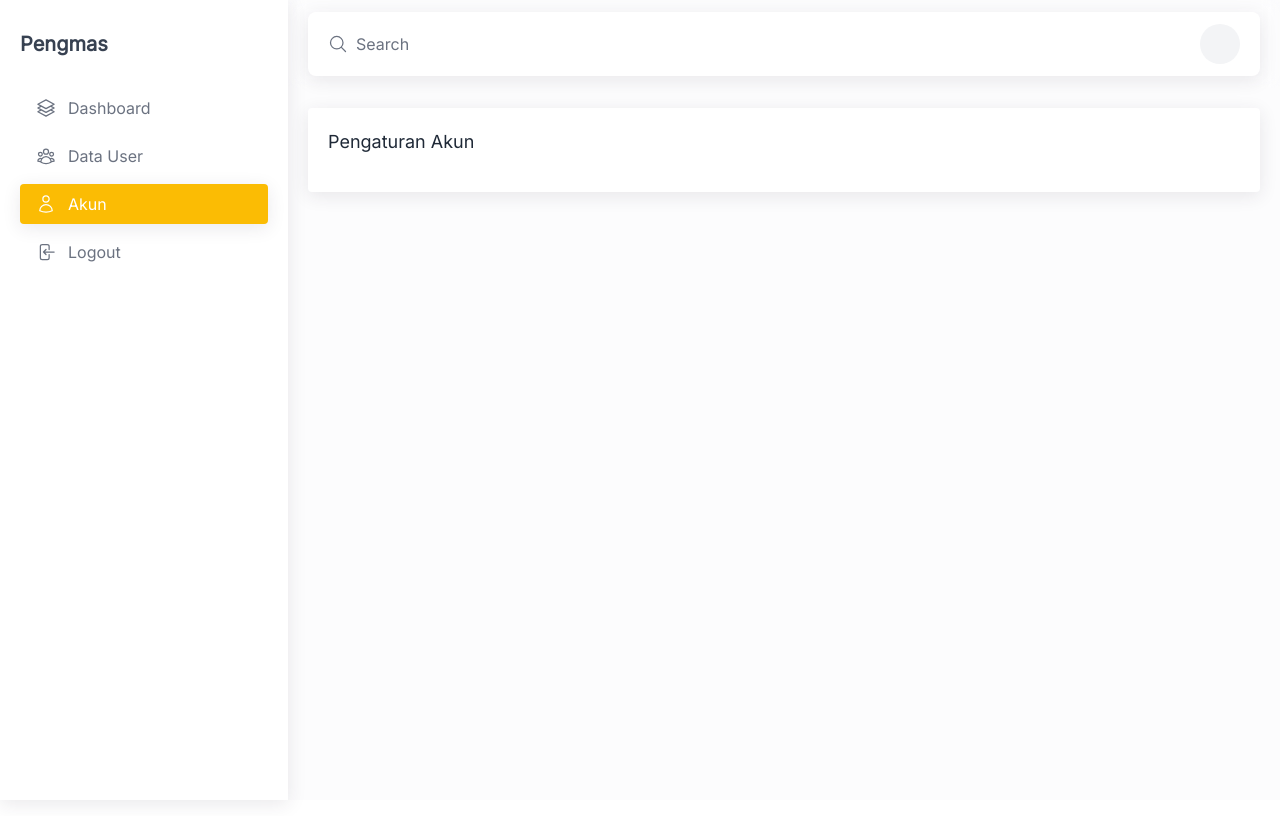
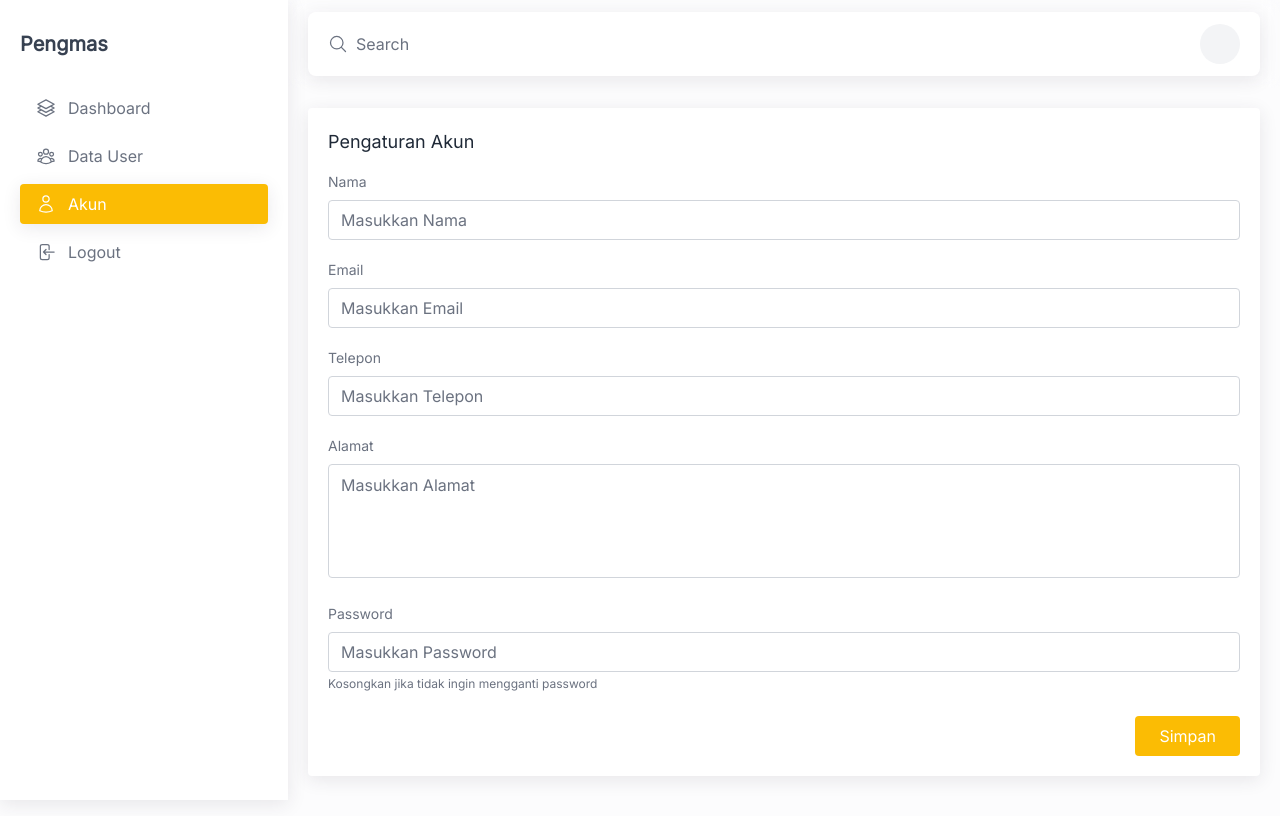
Before and after one commit to izzaalfiansyah/pengmas, a Next.js app: page /admin/akun in a window 1280 px wide. Built offline with nearby package versions, Linux system fonts and the light colour scheme; no server answers.

Commit message:
add notification

```diff
--- /dev/null
+++ b/src/components/form/textarea.tsx
@@ -0,0 +1,10 @@
+import { TextareaHTMLAttributes } from "react";
+
+export default function (props: TextareaHTMLAttributes<HTMLTextAreaElement>) {
+  return (
+    <textarea
+      className="rounded border border-gray-300 min-h-10 bg-white px-3 w-full outline-none focus:shadow-sm focus:ring-2 focus:ring-orange-200 focus:border-orange-400 transition disabled:bg-gray-50 resize-none"
+      {...props}
+    ></textarea>
+  );
+}
--- /dev/null
+++ b/src/components/icons/x-icon.tsx
@@ -0,0 +1,21 @@
+import IconProps from "./icon";
+
+export default function (props: IconProps) {
+  return (
+    <svg
+      xmlns="http://www.w3.org/2000/svg"
+      fill="none"
+      viewBox="0 0 24 24"
+      strokeWidth={1.5}
+      stroke="currentColor"
+      className="w-6 h-6"
+      {...props}
+    >
+      <path
+        strokeLinecap="round"
+        strokeLinejoin="round"
+        d="M6 18L18 6M6 6l12 12"
+      />
+    </svg>
+  );
+}
--- a/src/contexts/auth-context.tsx
+++ b/src/contexts/auth-context.tsx
@@ -68,7 +68,7 @@ export default function AuthProvider(props: { children: ReactNode }) {
           <div className="rounded-full animate animate-pulse bg-primary h-8 w-8"></div>
         </div>
       )}
-      {props.children}
+      {!isLoading && props.children}
     </AuthContext.Provider>
   );
 }
--- a/src/contexts/loading-context.tsx
+++ b/src/contexts/loading-context.tsx
@@ -1,4 +1,4 @@
-import { createContext, useContext, useState } from "react";
+import { createContext, useContext, useEffect, useState } from "react";
 
 const LoadingContext = createContext<{
   value: boolean;
@@ -17,12 +17,6 @@ export default function LoadingProvider(props: { children: any }) {
 
   const finish = async () => {
     setWidth(100);
-    setTimeout(() => {
-      setOpacity(0);
-      setTimeout(() => {
-        setWidth(0);
-      }, 500);
-    }, 500);
   };
 
   const value = {
@@ -36,6 +30,19 @@ export default function LoadingProvider(props: { children: any }) {
     },
     value: val,
   };
+
+  useEffect(() => {
+    if (width == 100) {
+      const timeout = setTimeout(() => {
+        setOpacity(0);
+        setTimeout(() => {
+          setWidth(0);
+        }, 500);
+      }, 500);
+
+      return () => clearTimeout(timeout);
+    }
+  }, [width]);
 
   return (
     <LoadingContext.Provider value={value}>
--- /dev/null
+++ b/src/contexts/notif-context.tsx
@@ -0,0 +1,75 @@
+import CheckBadgeIcon from "@/components/icons/check-badge-icon";
+import WarningIcon from "@/components/icons/warning-icon";
+import XIcon from "@/components/icons/x-icon";
+import {
+  ReactNode,
+  createContext,
+  useContext,
+  useEffect,
+  useState,
+} from "react";
+
+const NotifContext = createContext<{
+  show: (message: string, success?: boolean) => void;
+} | null>(null);
+
+export default function NotifProvider(props: { children: ReactNode }) {
+  const [show, setShow] = useState(false);
+  const [success, setSuccess] = useState(false);
+  const [message, setMessage] = useState("");
+
+  const value = {
+    show: (message: string, success = true) => {
+      if (show == true) {
+        setShow(false);
+        setTimeout(() => {
+          setMessage(message);
+          setSuccess(success);
+          setShow(true);
+        }, 400);
+      } else {
+        setMessage(message);
+        setSuccess(success);
+        setShow(true);
+      }
+    },
+  };
+
+  useEffect(() => {
+    if (show == true) {
+      const timeout = setTimeout(() => {
+        setShow(false);
+      }, 3000);
+
+      return () => clearTimeout(timeout);
+    }
+  }, [show]);
+
+  return (
+    <NotifContext.Provider value={value}>
+      <div
+        className={`fixed top-10 right-10 left-10 flex z-[99995] justify-end transition duration-[800ms] ${
+          show ? "translate-x-0" : "translate-x-full"
+        }`}
+      >
+        <div className="bg-white rounded shadow-lg border space-x-5 p-3 px-5 flex items-center">
+          {success ? (
+            <CheckBadgeIcon className="text-green-500 w-6 h-6" />
+          ) : (
+            <WarningIcon className="text-red-500 w-6 h-6" />
+          )}
+          <div className="grow text-sm">
+            <div className="text-gray-900">Informasi!</div>
+            <div>{message}</div>
+          </div>
+          <button type="button" onClick={() => setShow(false)}>
+            <XIcon className="w-6 h-6" />
+          </button>
+        </div>
+      </div>
+      {props.children}
+    </NotifContext.Provider>
+  );
+}
+
+export const useNotif = () => useContext(NotifContext);
--- a/src/pages/_app.tsx
+++ b/src/pages/_app.tsx
@@ -1,14 +1,17 @@
 import AuthProvider from "@/contexts/auth-context";
 import LoadingProvider from "@/contexts/loading-context";
+import NotifProvider from "@/contexts/notif-context";
 import "@/styles/globals.css";
 import type { AppProps } from "next/app";
 
 export default function App({ Component, pageProps }: AppProps) {
   return (
     <LoadingProvider>
-      <AuthProvider>
-        <Component {...pageProps} />
-      </AuthProvider>
+      <NotifProvider>
+        <AuthProvider>
+          <Component {...pageProps} />
+        </AuthProvider>
+      </NotifProvider>
     </LoadingProvider>
   );
 }
--- a/src/pages/admin/akun/index.tsx
+++ b/src/pages/admin/akun/index.tsx
@@ -1,10 +1,127 @@
 import Card from "@/components/card";
+import FormGroup from "@/components/form/form-group";
+import Input from "@/components/form/input";
+import Textarea from "@/components/form/textarea";
+import { useAuth } from "@/contexts/auth-context";
+import { useLoading } from "@/contexts/loading-context";
+import { useNotif } from "@/contexts/notif-context";
+import User from "@/interfaces/user";
 import AdminLayout from "@/layouts/admin-layout";
+import http from "@/libs/http";
+import { useEffect, useState } from "react";
 
 export default function () {
+  const auth = useAuth();
+  const loading = useLoading();
+  const notif = useNotif();
+
+  const [nama, setNama] = useState("");
+  const [email, setEmail] = useState("");
+  const [telepon, setTelepon] = useState("");
+  const [alamat, setAlamat] = useState("");
+  const [password, setPassword] = useState("");
+  const [error, setError] = useState<any>({});
+
+  const getAccount = async () => {
+    try {
+      const res = await http().get("/user/" + auth?.val?.id);
+      const item: User = res.data.data;
+
+      setNama(item.nama as string);
+      setEmail(item.email as string);
+      setTelepon(item.telepon as string);
+      setAlamat(item.alamat as string);
+    } catch (e) {
+      alert("Gagal mengambil data");
+    }
+  };
+
+  const saveUser = async () => {
+    try {
+      setError({});
+      await http().put("/user/" + auth?.val?.id, {
+        nama,
+        email,
+        telepon,
+        alamat,
+        password,
+      });
+      notif?.show("data berhasil disimpan");
+    } catch (err) {
+      setError(err);
+    }
+  };
+
+  useEffect(() => {
+    loading?.show(getAccount);
+  }, []);
+
   return (
     <AdminLayout title="Akun">
-      <Card title="Pengaturan Akun">{/*  */}</Card>
+      <Card title="Pengaturan Akun">
+        <form
+          onSubmit={(e) => {
+            e.preventDefault();
+            loading?.show(saveUser);
+          }}
+        >
+          <FormGroup label="Nama">
+            <Input
+              placeholder="Masukkan Nama"
+              value={nama}
+              onChange={(e) => setNama(e.currentTarget.value)}
+            />
+            <div className="text-xs mt-1 text-red-500">{error.nama}</div>
+          </FormGroup>
+          <FormGroup label="Email">
+            <Input
+              type="email"
+              placeholder="Masukkan Email"
+              value={email}
+              onChange={(e) => setEmail(e.currentTarget.value)}
+            />
+            <div className="text-xs mt-1 text-red-500">{error.email}</div>
+          </FormGroup>
+          <FormGroup label="Telepon">
+            <Input
+              type="tel"
+              placeholder="Masukkan Telepon"
+              value={telepon}
+              onChange={(e) => setTelepon(e.currentTarget.value)}
+            />
+            <div className="text-xs mt-1 text-red-500">{error.telepon}</div>
+          </FormGroup>
+          <FormGroup label="Alamat">
+            <Textarea
+              rows={4}
+              placeholder="Masukkan Alamat"
+              value={alamat}
+              onChange={(e) => setAlamat(e.currentTarget.value)}
+            />
+            <div className="text-xs mt-1 text-red-500">{error.alamat}</div>
+          </FormGroup>
+          <FormGroup label="Password">
+            <Input
+              type="password"
+              placeholder="Masukkan Password"
+              value={password}
+              onChange={(e) => setPassword(e.currentTarget.value)}
+            />
+            <div className="mt-1 text-xs">
+              Kosongkan jika tidak ingin mengganti password
+            </div>
+            <div className="text-xs mt-1 text-red-500">{error.password}</div>
+          </FormGroup>
+          <div className="mt-5 flex justify-end">
+            <button
+              type="submit"
+              className="bg-primary px-6 p-2 text-white rounded"
+            >
+              Simpan
+            </button>
+          </div>
+        </form>
+      </Card>
     </AdminLayout>
   );
 }
--- a/src/pages/admin/user/index.tsx
+++ b/src/pages/admin/user/index.tsx
@@ -15,6 +15,7 @@ import WarningIcon from "@/components/icons/warning-icon";
 import Pagination from "@/components/pagination";
 import Table from "@/components/table";
 import { useLoading } from "@/contexts/loading-context";
+import { useNotif } from "@/contexts/notif-context";
 import Meta from "@/interfaces/meta";
 import User from "@/interfaces/user";
 import AdminLayout from "@/layouts/admin-layout";
@@ -23,6 +24,8 @@ import { useEffect, useState } from "react";
 
 export default function () {
   const loading = useLoading();
+  const notif = useNotif();
+
   const [items, setItems] = useState<User[]>([]);
   const [metaItems, setMetaItems] = useState<Meta>();
   const [total, setTotal] = useState({
@@ -43,7 +46,6 @@ export default function () {
 
   const getUser = async () => {
     try {
-      loading?.show(async () => {
       const res = await http().get("/user", {
         params: {
           q,
@@ -54,7 +56,6 @@ export default function () {
       });
       setItems(res.data.data);
       setMetaItems(res.data.meta);
-      });
     } catch (e: any) {}
   };
 
@@ -63,6 +64,7 @@ export default function () {
       item.status = status as any;
       const res = await http().put("/user/" + item.id, item);
       loading.show(getUser);
+      notif?.show("status pengguna berhasil diubah");
     });
   };
 
```
Lines whose indentation alone changed are shown as unchanged.
